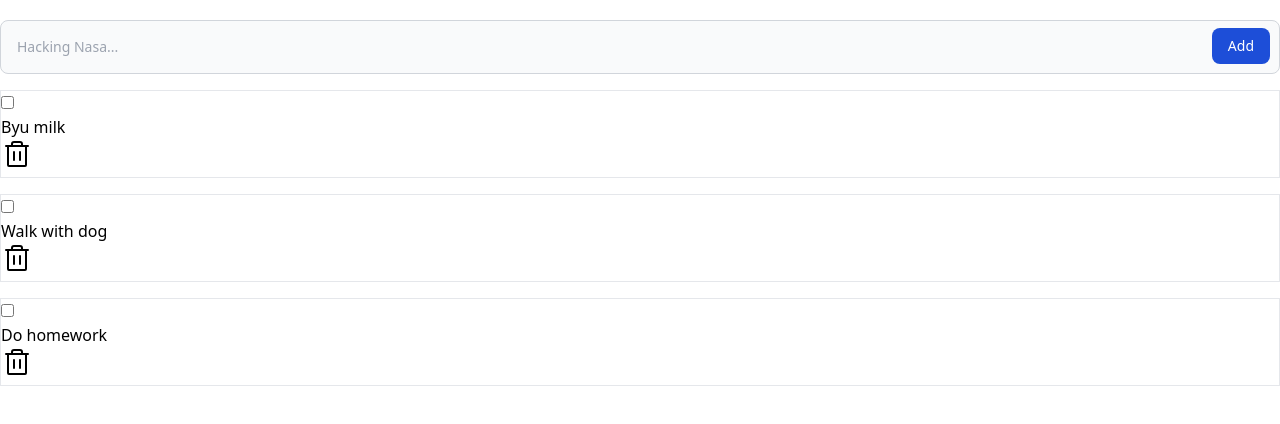
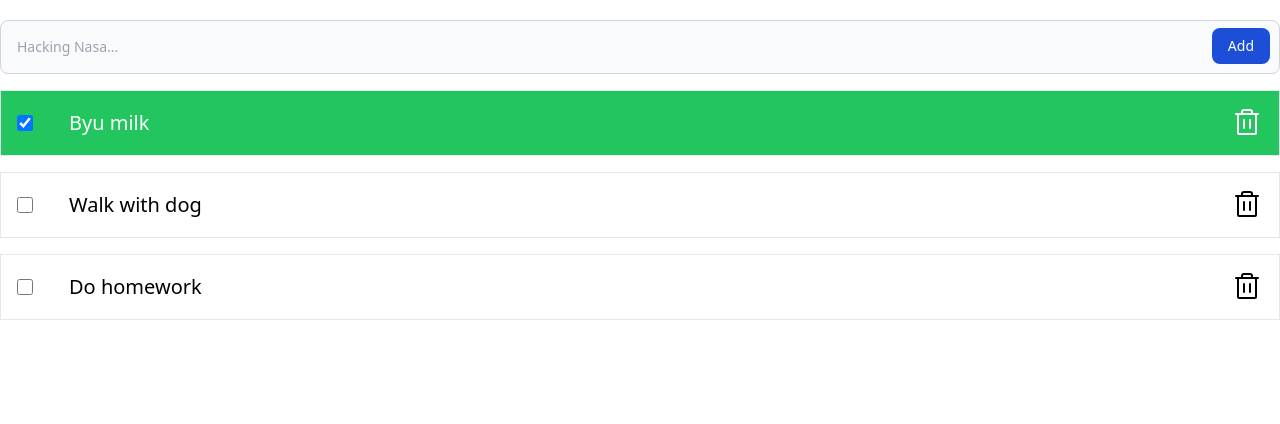
Before and after one commit to muradilinc/homework53, a React (Vite) app: page / in a window 1280 px wide. Shown: the top 424 px of the page. Built offline with nearby package versions, Linux system fonts and the light colour scheme.

Commit message:
design complete task

```diff
--- a/src/App.tsx
+++ b/src/App.tsx
@@ -11,7 +11,7 @@ interface Task {
 
 const App = () => {
   const [tasks, setTasks] = useState<Task[]>([
-    {id: uuid(), taskText: 'Byu milk', statusTask: false},
+    {id: uuid(), taskText: 'Byu milk', statusTask: true},
     {id: uuid(), taskText: 'Walk with dog', statusTask: false},
     {id: uuid(), taskText: 'Do homework', statusTask: false},
   ]);
@@ -47,7 +47,7 @@ const App = () => {
 
     tasksArray.map(task => {
       if (task.id === id) {
-        task.statusTask = true;
+        task.statusTask = !task.statusTask;
       }
 
       return task;
--- a/src/component/Task/Task.tsx
+++ b/src/component/Task/Task.tsx
@@ -2,16 +2,21 @@ import React from 'react';
 import {Trash} from '@phosphor-icons/react';
 interface Props {
   taskText: string;
+  statusTask: boolean;
   deleteButton: React.MouseEventHandler;
   onChangeStatus: React.ChangeEventHandler<HTMLInputElement>;
 }
 
-const Task: React.FC<Props> = ({taskText, deleteButton, onChangeStatus}) => {
+const Task: React.FC<Props> = ({taskText, statusTask, deleteButton, onChangeStatus}) => {
   return (
-    <div className='border mt-4'>
-      <input type="checkbox" onChange={onChangeStatus}/>
-      <h1>{taskText}</h1>
-      <button onClick={deleteButton}><Trash size={32}/></button>
+    <div className={`border mt-4 flex justify-between p-4 ${statusTask ? 'bg-green-500' : 'bg-white'}`}>
+      <div className='flex items-center'>
+        <div className="flex items-center mr-4">
+          <input onChange={onChangeStatus} checked={statusTask} id="green-checkbox" type="checkbox" className="w-4 h-4 text-green-600 bg-gray-100 border-gray-300 rounded focus:ring-green-500 dark:focus:ring-green-600 dark:ring-offset-gray-800 focus:ring-2 dark:bg-gray-700 dark:border-gray-600"/>
+        </div>
+        <p className={`ml-5 text-xl ${statusTask ? 'text-white': 'text-black'}`}>{taskText}</p>
+      </div>
+      <button onClick={deleteButton}><Trash className={statusTask ? 'text-white': 'text-black'} size={32}/></button>
     </div>
   );
 };
```
